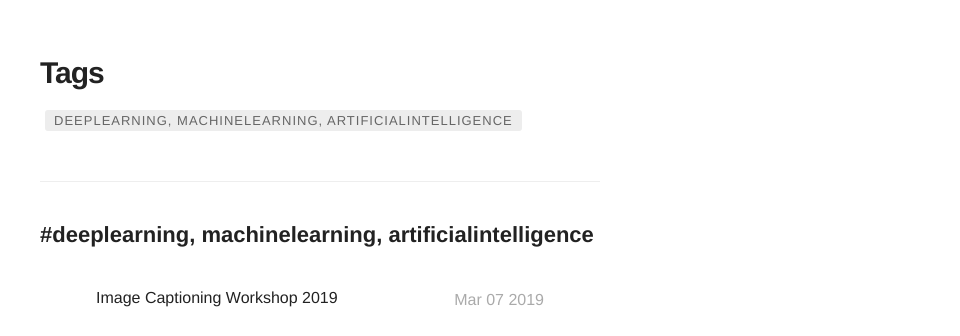
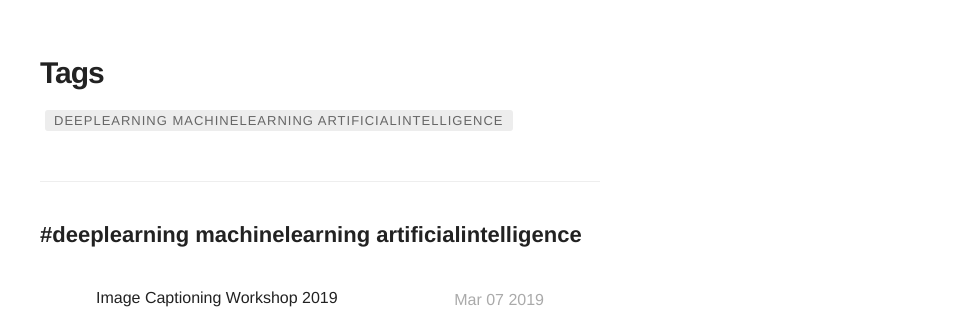
Before and after one commit to kaushkay/kaushkay.github.io, a Jekyll site: the page built from tags.html, in a window 1280 px wide. Shown: the part 481-817 px from the top of the page, without its empty margins (320-1280 px from the left). Built offline with Jekyll 4.4.1, drawn with Linux system fonts in a browser that asks for light colours.

Commit message:
updated icw2019

```diff
--- a/_posts/2019-03-7-Image_Captioning_Workshop 2019.markdown
+++ b/_posts/2019-03-7-Image_Captioning_Workshop 2019.markdown
@@ -2,7 +2,7 @@
 title: "Image Captioning Workshop 2019"
 layout: post
 date: 2019-03-07 18:00
-tag: deeplearning, machinelearning, artificialintelligence
+tag: deeplearning machinelearning artificialintelligence
 image: /assets/images/icw_2019/image_caption_poster.jpg
 headerImage: true
 projects: true
```
